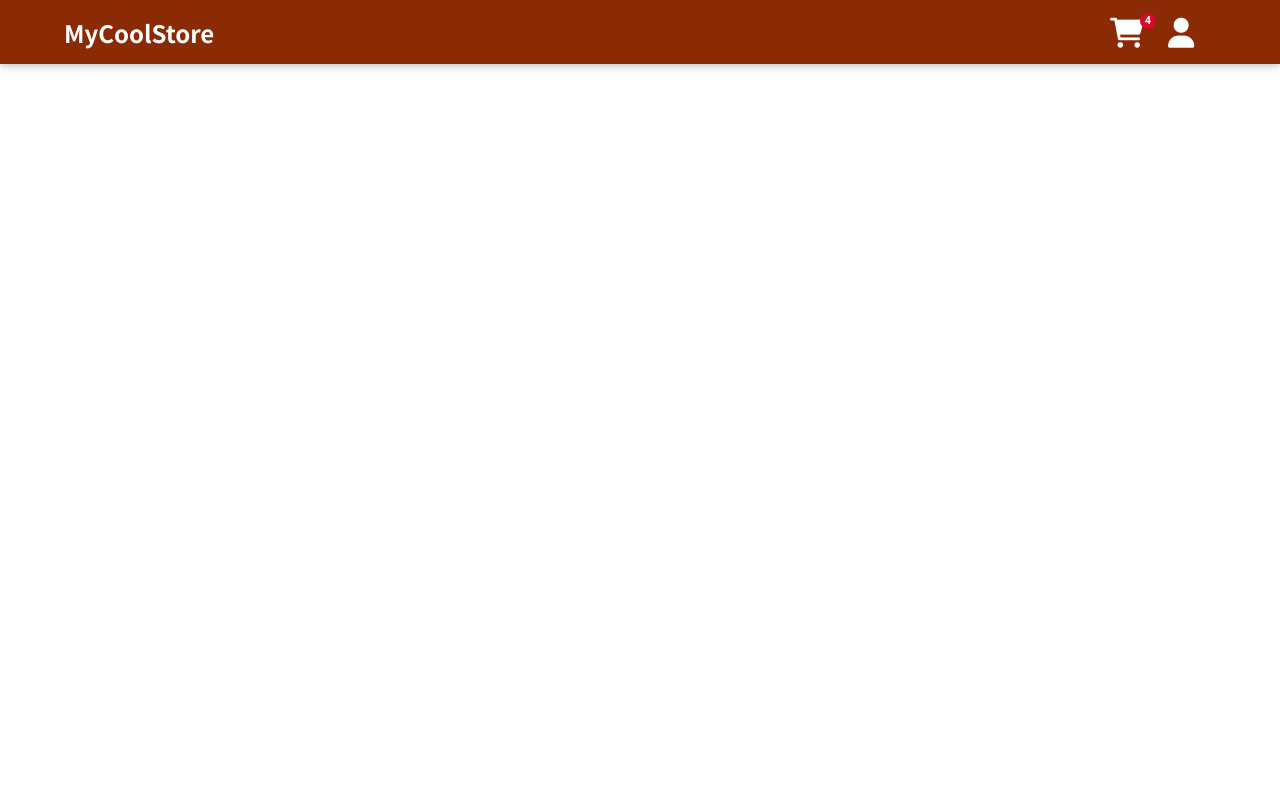
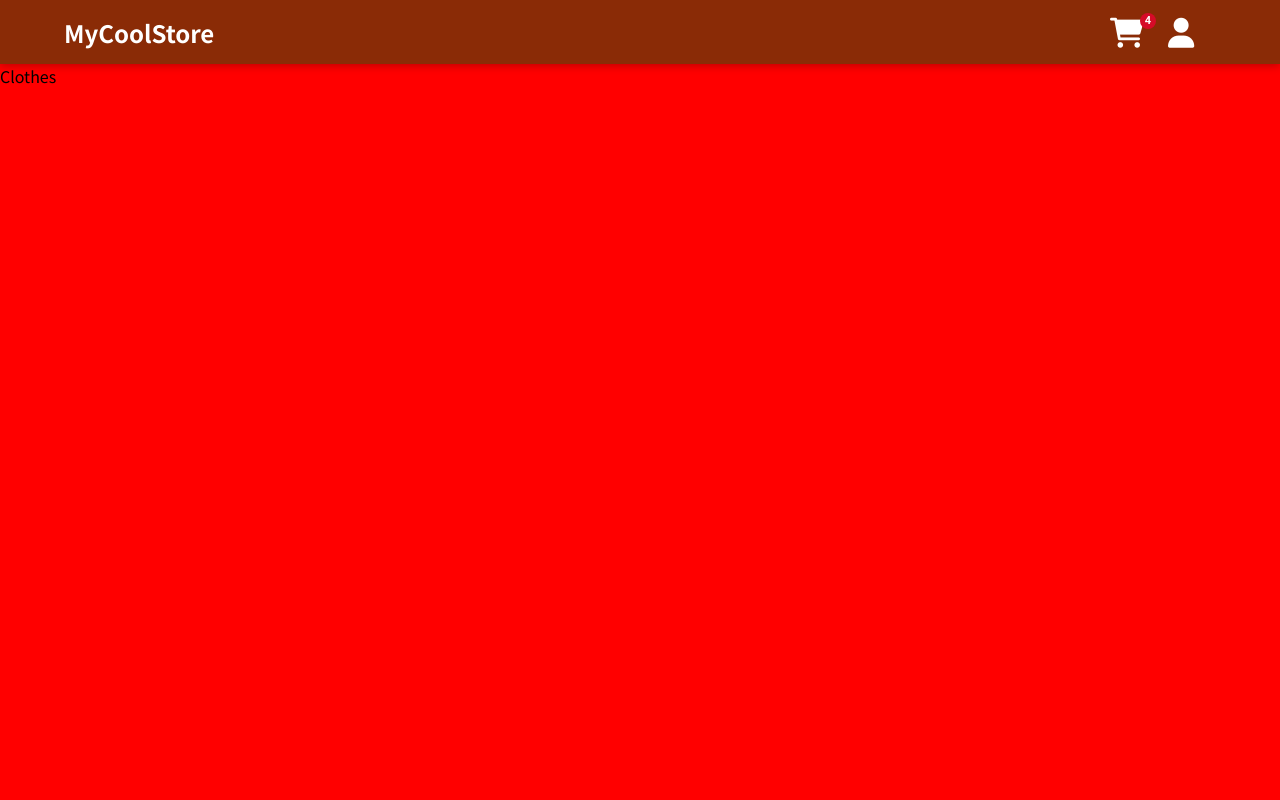
Before and after one commit to DavidPerelman/my-new-cool-store, a React (Create React App) app: page / in a window 1280 px wide. Shown: the top 800 px of the page. Built offline with nearby package versions, Linux system fonts and the light colour scheme.

Commit message:
setup CategoryContainer

```diff
--- a/src/App.js
+++ b/src/App.js
@@ -1,9 +1,16 @@
 import React, { Fragment, useState } from 'react';
 import Cart from './components/Cart/Cart/Cart';
+import CategoryContainer from './components/Layout/CategoryContainer/CategoryContainer';
 import Header from './components/Layout/Header/Header';
 
 function App() {
   const [cartIsShown, setCartIsShown] = useState(false);
+
+  const categories = [
+    { id: 1, name: 'Clothes', color: 'red' },
+    { id: 2, name: 'Shoes', color: 'blue' },
+    { id: 3, name: 'Electronics', color: 'green' },
+  ];
 
   const showCartHandler = () => {
     setCartIsShown(true);
@@ -15,8 +22,15 @@ function App() {
   return (
     <Fragment>
       {cartIsShown && <Cart onCloseCart={hideCartHandler} />}
-      <Header onShowCart={showCartHandler} onHideCart={hideCartHandler} />
-      <main></main>
+
+      <div>
+        <Header onShowCart={showCartHandler} onHideCart={hideCartHandler} />
+      </div>
+      <div style={{ marginTop: '4rem' }}>
+        {categories.map((category) => {
+          return <CategoryContainer key={category.id} category={category} />;
+        })}
+      </div>
     </Fragment>
   );
 }
--- /dev/null
+++ b/src/components/Layout/CategoryContainer/CategoryContainer.js
@@ -0,0 +1,16 @@
+import React from 'react';
+import classes from './CategoryContainer.module.css';
+
+const CategoryContainer = ({ category }) => {
+  console.log(category);
+  return (
+    <main
+      className={classes.CategoryContainer}
+      style={{ backgroundColor: `${category.color}` }}
+    >
+      {category.name}
+    </main>
+  );
+};
+
+export default CategoryContainer;
--- /dev/null
+++ b/src/components/Layout/CategoryContainer/CategoryContainer.module.css
@@ -0,0 +1,3 @@
+.CategoryContainer {
+  height: 100vh;
+}
```
